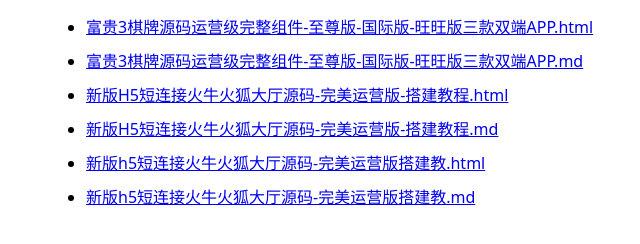
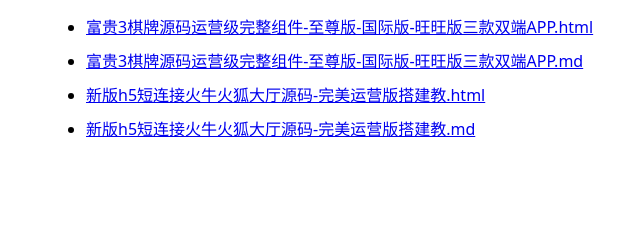
Before and after one commit to opmhoubue-eng/yuanmago-posts, a plain HTML site: page docs/index.html in a window 1280 px wide. Shown: the part 92-336 px from the top of the page, without its empty margins (164-804 px from the left). Drawn offline with Linux system fonts and the light colour scheme.

Commit message:
Add/Update docs/index.html

```diff
--- a/docs/index.html
+++ b/docs/index.html
@@ -5,7 +5,5 @@
 <style>body{font-family:system-ui,-apple-system,Segoe UI,Roboto,Helvetica,Arial,'Noto Sans','PingFang SC','Microsoft YaHei',sans-serif;line-height:1.75;margin:0}main{max-width:860px;margin:40px auto;padding:0 16px} h1{font-size:28px;margin:0 0 8px} li{margin:6px 0}</style>
 </head><body><main><h1>文章目录</h1><ul><li><a href="./富贵3棋牌源码运营级完整组件-至尊版-国际版-旺旺版三款双端APP.html">富贵3棋牌源码运营级完整组件-至尊版-国际版-旺旺版三款双端APP.html</a></li>
 <li><a href="./富贵3棋牌源码运营级完整组件-至尊版-国际版-旺旺版三款双端APP.md">富贵3棋牌源码运营级完整组件-至尊版-国际版-旺旺版三款双端APP.md</a></li>
-<li><a href="./新版H5短连接火牛火狐大厅源码-完美运营版-搭建教程.html">新版H5短连接火牛火狐大厅源码-完美运营版-搭建教程.html</a></li>
-<li><a href="./新版H5短连接火牛火狐大厅源码-完美运营版-搭建教程.md">新版H5短连接火牛火狐大厅源码-完美运营版-搭建教程.md</a></li>
 <li><a href="./新版h5短连接火牛火狐大厅源码-完美运营版搭建教.html">新版h5短连接火牛火狐大厅源码-完美运营版搭建教.html</a></li>
 <li><a href="./新版h5短连接火牛火狐大厅源码-完美运营版搭建教.md">新版h5短连接火牛火狐大厅源码-完美运营版搭建教.md</a></li></ul></main></body></html>
```
